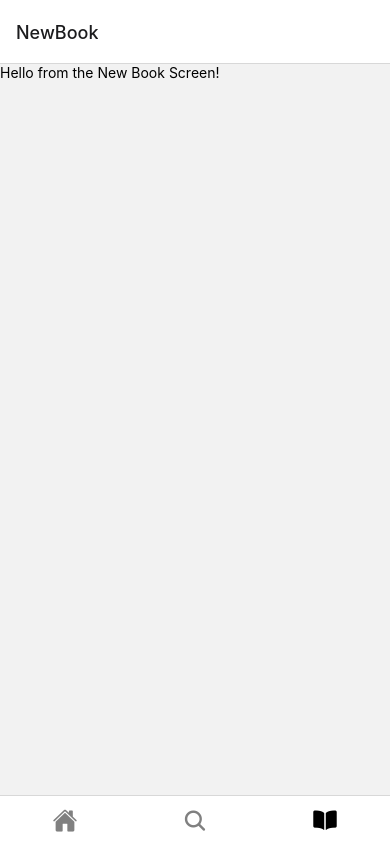
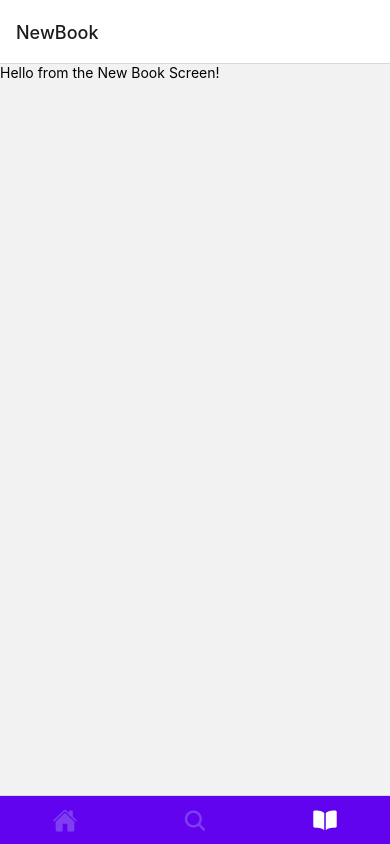
Before and after one commit to LiamSutton/kero-kero, a React Native app: screen /NewBook in a window 390 px wide. Built offline with nearby package versions, Linux system fonts and the light colour scheme.

Commit message:
created stylesheet to alter navbar icon colours

```diff
--- a/navigation/Tabs.js
+++ b/navigation/Tabs.js
@@ -1,4 +1,5 @@
 import React from 'react'
+import { StyleSheet } from 'react-native'
 import { createBottomTabNavigator } from '@react-navigation/bottom-tabs'
 import Ionicons from '@expo/vector-icons/Ionicons'
 import HomeScreen from '../screens/HomeScreen'
@@ -9,7 +10,12 @@ const Tab = createBottomTabNavigator()
 
 const Tabs = () => {
     return (
-        <Tab.Navigator>
+        <Tab.Navigator screenOptions={{
+            tabBarStyle: {
+                backgroundColor: '#6103EE'
+            }
+
+        }}>
             <Tab.Screen
                 name="Home"
                 component={HomeScreen}
@@ -20,9 +26,7 @@ const Tabs = () => {
                     return <Ionicons
                             name={'home'}
                             size={25}
-                                    color={
-                                        focused ? 'black' : 'gray'
-                                    }
+                            color={focused ? Styles.tabFocused.color : Styles.tabUnfocused.color}
                             />;
                     }
                 }}
@@ -37,9 +41,7 @@ const Tabs = () => {
                     return <Ionicons
                             name={'search'}
                             size={25}
-                                    color={
-                                        focused ? 'black' : 'gray'
-                                    }
+                            color={focused ? Styles.tabFocused.color : Styles.tabUnfocused.color}
                             />;
                     }
                 }}
@@ -51,12 +53,10 @@ const Tabs = () => {
                 options={{
                     tabBarShowLabel: false,
                     tabBarIcon: ({focused}) => {
-                        return <Ionicons
+                    return <Ionicons style={{}}
                             name={'book'}
                             size={25}
-                                    color={
-                                        focused ? 'black' : 'gray'
-                                    }
+                            color={focused ? Styles.tabFocused.color : Styles.tabUnfocused.color}
                             />;
                     }
                 }}
@@ -65,4 +65,13 @@ const Tabs = () => {
     )
 }
 
+const Styles = StyleSheet.create({
+    tabFocused: {
+        color: 'white',
+    },
+
+    tabUnfocused: {
+        color: '#7E3FF2',
+    },
+})
 export default Tabs;
--- a/screens/NewBookScreen.js
+++ b/screens/NewBookScreen.js
@@ -1,5 +1,6 @@
 import React from 'react'
 import { Text, View } from 'react-native'
+import { StyleSheet } from 'react-native'
 
 const NewBookScreen = () => {
     return(
```
Lines whose indentation alone changed are shown as unchanged.
